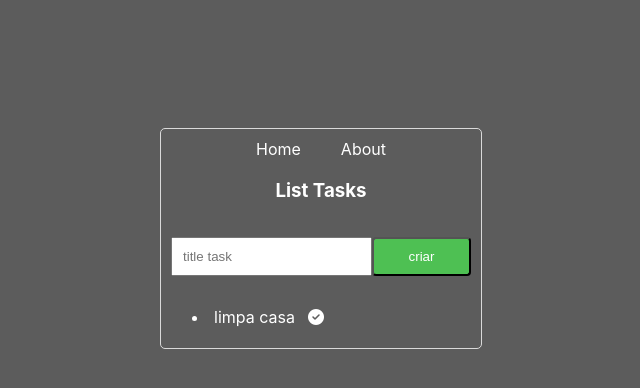
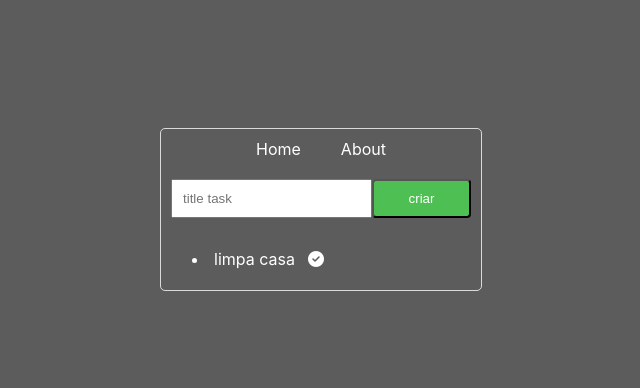
Before and after one commit to pacman2020/reactjs, a React (Create React App) app: page / in a window 1280 px wide. Shown: the top 388 px of the page, without its empty margins (288-928 px from the left). Built offline with nearby package versions, Linux system fonts and the light colour scheme; the HTML template or start-up script is replaced by a standard one.

Commit message:
passado informaçôes pela propriedade de uma tag

```diff
--- a/src/compontens/FormTask.js
+++ b/src/compontens/FormTask.js
@@ -1,14 +1,45 @@
 import React from "react";
 import '../style.css';
+import ListTask from "./ListTasks";
+import NavBar from '../compontens/NavBar';
+
 
 const FormTask = () =>{
+  const [tasks, setTasks ] = React.useState([{ id: 1, title: 'limpa casa', concluido: true }])
+  const [title, setTitle] = React.useState('')
+
+  function handsetTasks(e){
+    e.preventDefault();
+
+    const newTask = {
+      id: Date.now(),
+      title: title,
+      concluido: false,
+    }
+
+    setTasks([...tasks, newTask])
+
+    setTitle('')
+  }
 
   return (
     <>
-        <form >
-          <input type="text" name="title"  placeholder="title task"  />
+    <div className="container" >
+        <NavBar></NavBar>
+        <form onSubmit={handsetTasks}>
+          <input
+            onChange={(e)=>{setTitle(e.target.value)}}
+            type="text"
+            name="title"
+            value={title}
+            placeholder="title task"  />
           <input className="btn" value="criar" type="submit"/>
         </form>
+        <ListTask
+          tasks={tasks}
+          setTasks={setTasks}
+        />
+      </div>
     </>
   )
 };
--- a/src/compontens/ListTasks.js
+++ b/src/compontens/ListTasks.js
@@ -1,41 +1,10 @@
-import React, { useState } from "react";
-import NavBar from '../compontens/NavBar';
+import React from "react";
 import '../style.css';
 
-const ListTask = () =>{
-  const [tasks, setTasks ] = useState([
-    { id: 1, title: 'limpa casa', concluido: true },
-  ])
-  const [title, setTitle] = useState('')
-
-  function handsetTasks(e){
-    e.preventDefault();
-
-    const newTask = {
-      id: Date.now(),
-      title: title,
-      concluido: false,
-    }
-
-    setTasks([...tasks, newTask])
-
-    setTitle('')
-  }
+const ListTask = ({ tasks, setTasks }) =>{
 
   return (
     <>
-      <div className="container" >
-      <NavBar></NavBar>
-        <h3>List Tasks</h3>
-        <form onSubmit={handsetTasks}>
-          <input
-            onChange={(e)=>{setTitle(e.target.value)}}
-            type="text"
-            name="title"
-            value={title}
-            placeholder="title task"  />
-          <input className="btn" value="criar" type="submit"/>
-        </form>
         <ul>
           {tasks.map(task =>(
             <li key={task.id} >
@@ -46,8 +15,6 @@ const ListTask = () =>{
             </li>
           )) }
         </ul>
-
-      </div>
     </>
   )
 };
--- a/src/routes.js
+++ b/src/routes.js
@@ -1,12 +1,12 @@
 import { BrowserRouter, Route, Switch } from "react-router-dom";
-import ListTasks from './compontens/ListTasks';
+import FormTasks from './compontens/FormTask';
 import About from './pages/about/About';
 
 
 const Routes = () => (
     <BrowserRouter>
         <Switch>
-            <Route exact path="/" component={ListTasks} />
+            <Route exact path="/" component={FormTasks} />
             <Route exact path="/about" component={About} />
         </Switch>
     </BrowserRouter>
```
